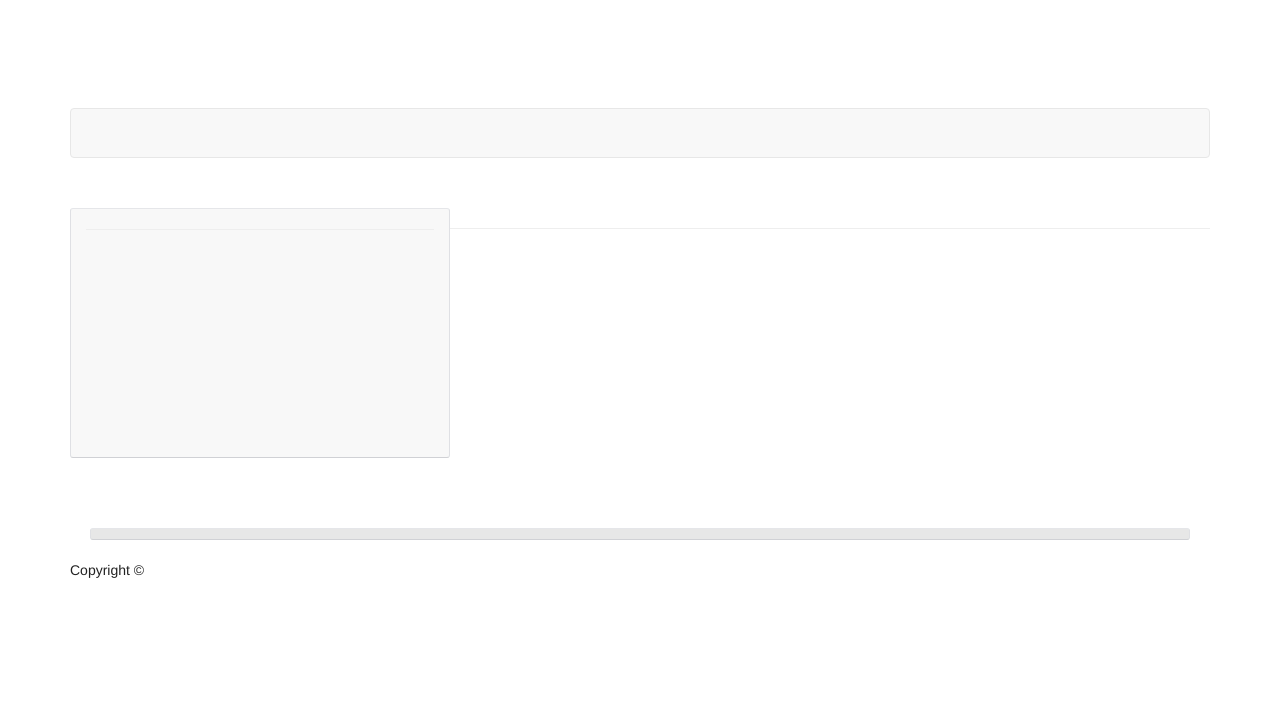
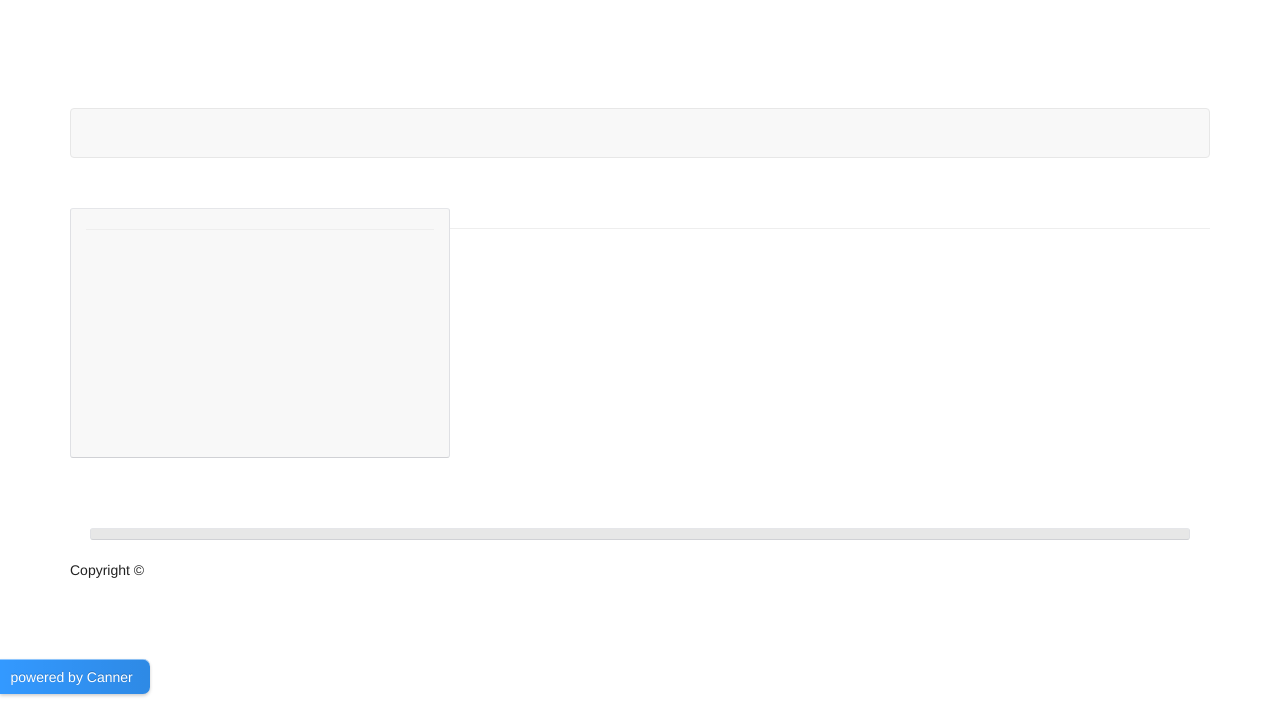
Before and after one commit to Canner-can/club-theme-classical, a website: page index.hbs in a window 1280 px wide. Shown: the part 92-800 px from the top of the page. Drawn offline with nearby package versions, Linux system fonts and the light colour scheme; files that its build step writes are made by us from their sources.

Commit message:
update add power by

```diff
--- a/index.hbs
+++ b/index.hbs
@@ -101,6 +101,10 @@
               <p>Copyright &copy; {{title}}</p>
             </div>
         </div>
-    </footer>
+        </footer>
+
+        <a href="//canner.io" class="ribbon-container" target="_blank">
+              <span class="ribbon">powered by Canner</span>
+            </a>
 </body>
 </html>
--- a/package.json
+++ b/package.json
@@ -1,6 +1,6 @@
 {
   "name": "club-theme-classical",
-  "version": "0.0.1",
+  "version": "0.0.4",
   "description": "canner can",
   "scripts": {
     "test": "echo \"Error: no test specified\" && exit 1"
@@ -10,7 +10,8 @@
     "url": "https://github.com/Canner-can/club-theme-classical"
   },
   "keywords": [
-    "canner-can"
+    "canner-can",
+    "club"
   ],
   "author": "chihsuan",
   "contributors": [{
--- a/scss/style.scss
+++ b/scss/style.scss
@@ -84,3 +84,56 @@ footer {
         width: 100%;
     }
 }
+
+.ribbon-container {
+    z-index: 100000;
+    position: relative;
+    display: inline-block;
+    line-height: 1;
+}
+
+.ribbon {
+    position: fixed;
+    bottom: 1em;
+    left: 0;
+    margin-right: 1em;
+    padding: .75em 1.25em .75em .75em;
+    border-radius: 0 .5em .5em 0;
+    background-color: #39f;
+    background-image: linear-gradient(to right, rgba(0,0,0,0) 0%, rgba(0,0,0,.1) 100%);
+    box-shadow: inset 0 .062em 0 rgba(255,255,255,.6), 0 .125em .25em rgba(0,0,0,.2);
+    color: #fff;
+    text-shadow: 0 -.062em 0 rgba(0,0,0,.2);
+    white-space: nowrap;
+    transition: background-color .2s ease-in-out;
+}
+
+.ribbon:before,
+.ribbon:after {
+    position: absolute;
+    background-color: inherit;
+    content: "";
+}
+
+.ribbon:before {
+    bottom: 0;
+    left: -.5em;
+    width: .5em;
+    height: 3em;
+    border-radius: 0 0 0 .5em;
+    background-image: linear-gradient(to right, rgba(0,0,0,.2) 0%, rgba(0,0,0,0) 100%);
+}
+
+.ribbon:after {
+    top: -1em;
+    left: -.5em;
+    width: .5em;
+    height: 1em;
+    border-radius: .5em 0 0 .5em;
+    background-image: linear-gradient(to right, rgba(0,0,0,0) 0%, rgba(0,0,0,.2) 100%);
+    box-shadow: 0 .062em 0 rgba(255,255,255,.6);
+}
+
+.ribbon-container:hover .ribbon {
+    background-color: #7acc29;
+}
```
Also changed, not shown: css/style.css, index.html.
